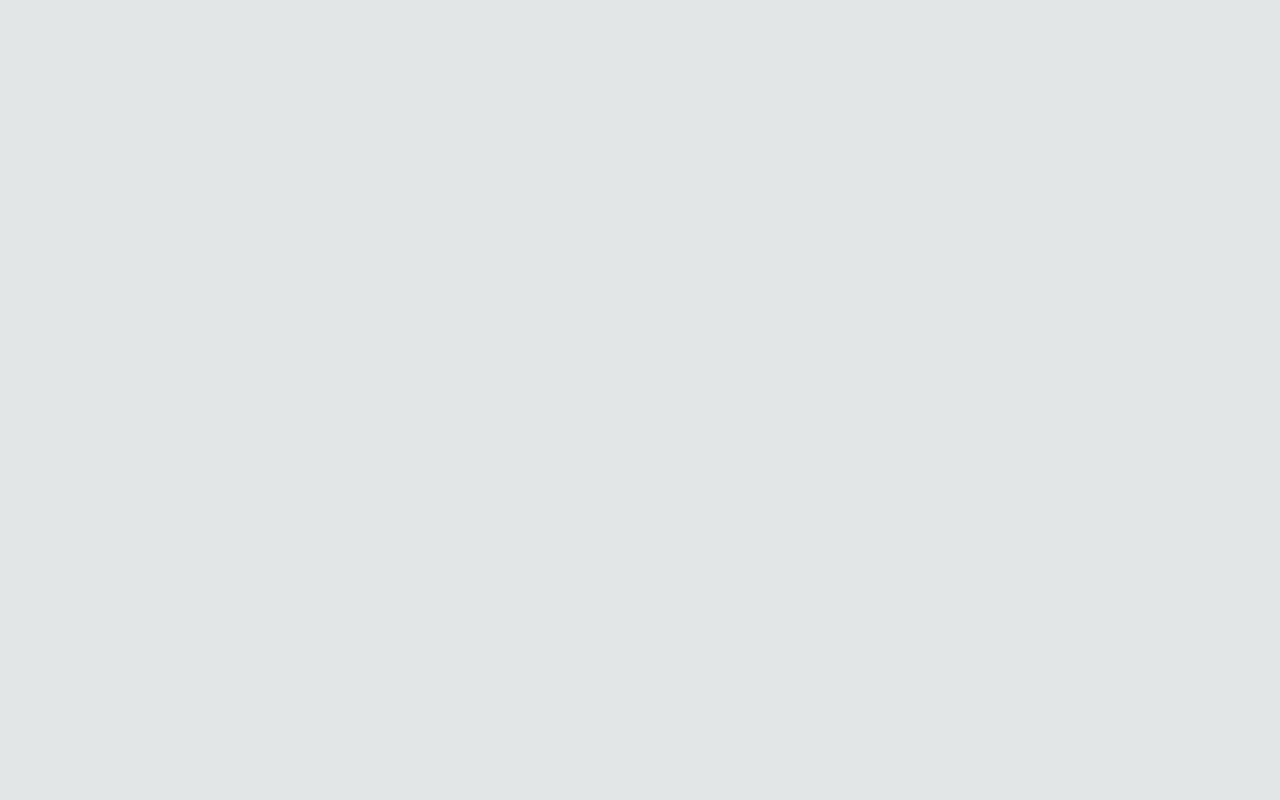
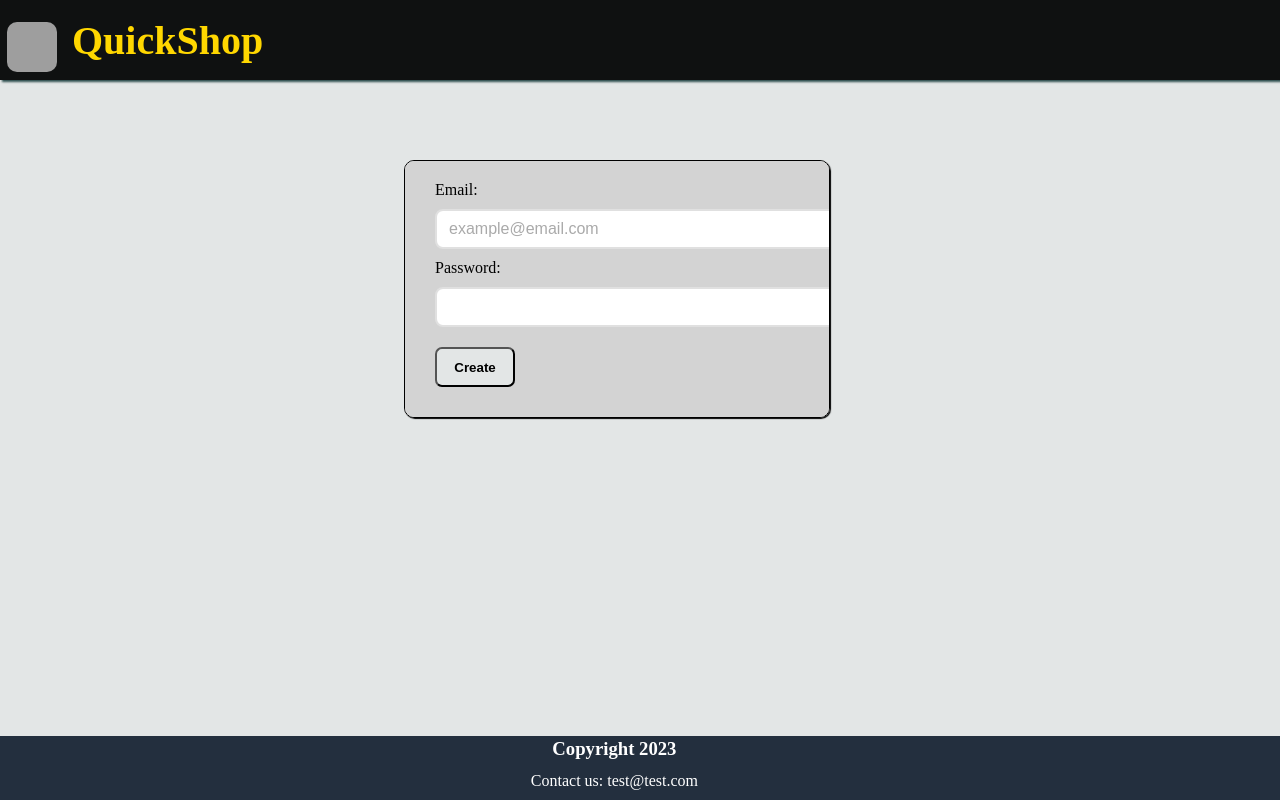
Before and after one commit to Starlightdoto/online-shop, a React (Create React App) app: page /sign-up in a window 1280 px wide. Before the commit this address had no page. Built offline with nearby package versions, Linux system fonts and the light colour scheme; grey boxes are pictures that could not be loaded.

Commit message:
added login page

```diff
--- a/src/App.tsx
+++ b/src/App.tsx
@@ -8,6 +8,7 @@ import LoginPage from "./routes/LoginPage";
 import {useTranslation} from 'react-i18next';
 import i18n from './config/i18n/i18n';
 import { I18nextProvider } from 'react-i18next';
+import SignUpPage from "./routes/SignUpPage";
 
 function App() {
     const [cartItems, setCartItems] = useState<{}[]>([]);
@@ -23,7 +24,7 @@ function App() {
                   <Route path={"/my-profile"} element={<ProfilePage />} />
                   <Route path={"/product/:id"} element={<SingleProductPage  setCartItems={setCartItems} />} />
                   <Route path={"/login"} element={<LoginPage isLoggedIn={isLoggedIn} setIsLoggedIn={setIsLoggedIn} /> } />
-
+                  <Route path={"/sign-up"} element={<SignUpPage/>}/>
               </Routes>
           </div>
       </I18nextProvider>
--- a/src/components/LoginCard.tsx
+++ b/src/components/LoginCard.tsx
@@ -2,6 +2,7 @@ import React, {FC} from 'react';
 import DetailsInput from "./ui-components/DetailsInput";
 import {Button} from "./ui-components/Button";
 import {useTranslation} from 'react-i18next';
+
 
 interface LoginCardProps {
     isLoggedIn: boolean,
@@ -16,6 +17,7 @@ const LoginCard:FC<LoginCardProps> = (props) => {
             <DetailsInput placeholder={"example@email.com"} labelName={t("Email")} type={"email"} />
             <DetailsInput labelName={t("Password")} type={"password"} />
             <Button onClick={ ()=> setIsLoggedIn(!isLoggedIn) } className={"default"} buttonText={t('Login')} />
+            <Button onClick={()=>"/"} className={"default"} buttonText={'Sign Up'}/>
         </div>
     );
 };
--- /dev/null
+++ b/src/components/SignUpCard.tsx
@@ -0,0 +1,18 @@
+import React, {FC} from 'react';
+import DetailsInput from "./ui-components/DetailsInput";
+import {Button} from "./ui-components/Button";
+
+
+
+const SignUpCard = () => {
+
+    return (
+        <div className={"profileCardEdit"}>
+            <DetailsInput placeholder={"example@email.com"} labelName={("Email")} type={"email"} />
+            <DetailsInput labelName={("Password")} type={"password"} />
+            <Button onClick={()=>"/"} className={"default"} buttonText={"Create"}/>
+        </div>
+    );
+};
+
+export default SignUpCard;
--- a/src/index.css
+++ b/src/index.css
@@ -493,3 +493,19 @@ body {
     border: none;
     cursor: pointer;
 }
+.profileCardSignUp{
+    width: 30%;
+    height: auto;
+    background: lightgrey;
+    position: relative;
+    left: 30%;
+    padding: 20px;
+    margin-top: 80px;
+    margin-left: 20px;
+    border-radius: 10px;
+    border: 1px solid black;
+    display: inline-block;
+    margin-bottom: 60px;
+    overflow-y: auto;
+    box-shadow: 1px 1px 1px black;
+}
--- a/src/routes/LoginPage.tsx
+++ b/src/routes/LoginPage.tsx
@@ -3,12 +3,11 @@ import {Navbar} from "../components/Navbar";
 import Footer from "../components/Footer";
 import LoginCard from "../components/LoginCard";
 
+
 interface LoginPageProps {
     isLoggedIn: boolean,
     setIsLoggedIn: React.Dispatch<React.SetStateAction<boolean>>,
 }
-
-
 
 const LoginPage:FC<LoginPageProps> = (props) => {
     const {isLoggedIn, setIsLoggedIn} = props;
@@ -18,6 +17,8 @@ const LoginPage:FC<LoginPageProps> = (props) => {
             <LoginCard isLoggedIn={isLoggedIn} setIsLoggedIn={setIsLoggedIn}/>
             <Footer />
         </div>
+
+
     );
 };
 
--- /dev/null
+++ b/src/routes/SignUpPage.tsx
@@ -0,0 +1,19 @@
+import React, {FC} from 'react';
+import {Navbar} from "../components/Navbar";
+import Footer from "../components/Footer";
+import SignUpCard from "../components/SignUpCard";
+
+
+
+
+const SignUpPage = () => {
+    return (
+        <div>
+            <Navbar isOnMainPage={false} isOnLogin={true}/>
+            <SignUpCard/>
+            <Footer/>
+        </div>
+    );
+};
+
+export default SignUpPage;
```
Also changed, not shown: src/routes/MainPage.tsx (+5 -2 lines).
